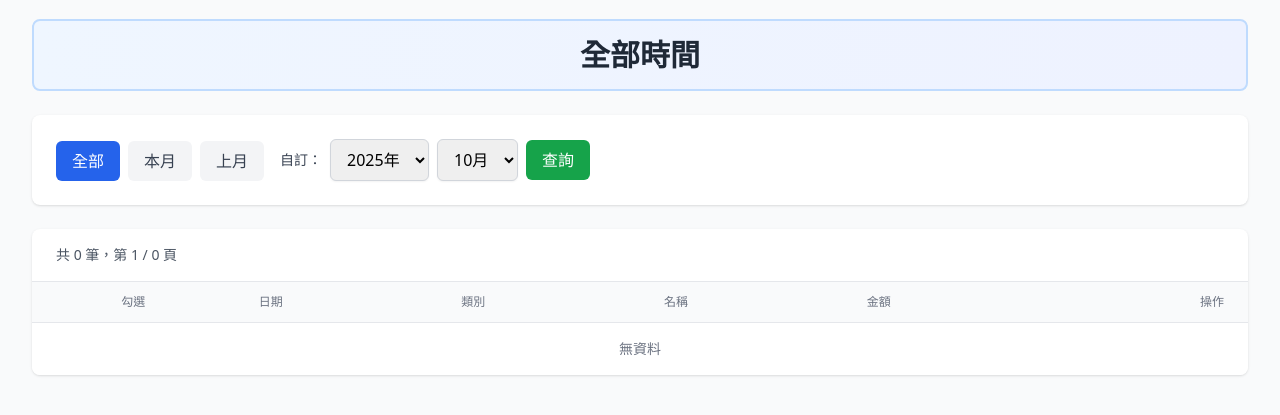
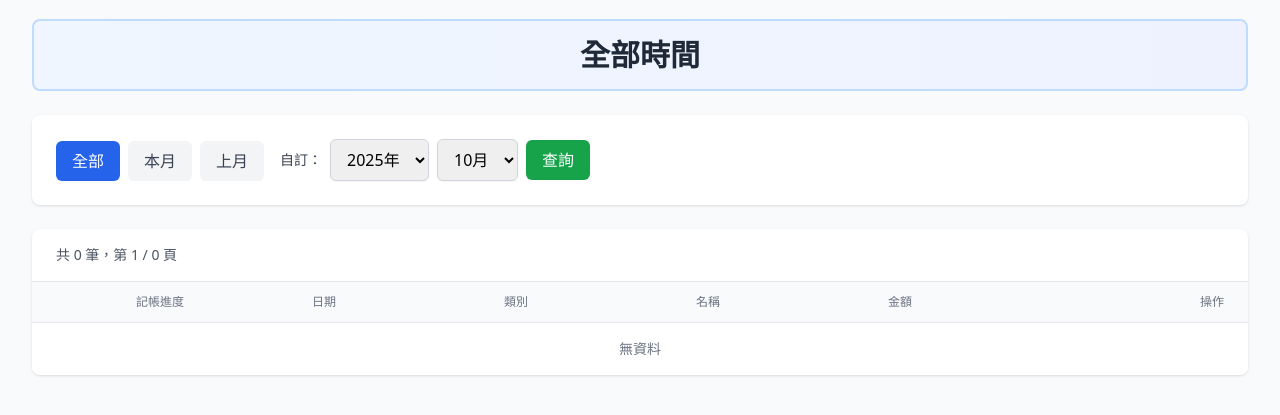
Before and after one commit to YC815/my_accounting, a Flask app: page /expenses/ in a window 1280 px wide. Shown: the part 230-645 px from the top of the page. Run offline with Flask 3, Linux system fonts and the light colour scheme; data comes from the database, SQL or seed files in the repository; data that the repository does not hold is empty; some libraries are stand-ins or nearby versions.

Commit message:
修改名稱以免誤會

```diff
--- a/app/templates/expenses.html
+++ b/app/templates/expenses.html
@@ -83,7 +83,7 @@
         <table class="min-w-full divide-y divide-gray-200">
             <thead class="bg-gray-50">
                 <tr>
-                    <th class="px-6 py-3 text-center text-xs font-medium text-gray-500 uppercase">勾選</th>
+                    <th class="px-6 py-3 text-center text-xs font-medium text-gray-500 uppercase">記帳進度</th>
                     <th class="px-6 py-3 text-left text-xs font-medium text-gray-500 uppercase">日期</th>
                     <th class="px-6 py-3 text-left text-xs font-medium text-gray-500 uppercase">類別</th>
                     <th class="px-6 py-3 text-left text-xs font-medium text-gray-500 uppercase">名稱</th>
```
